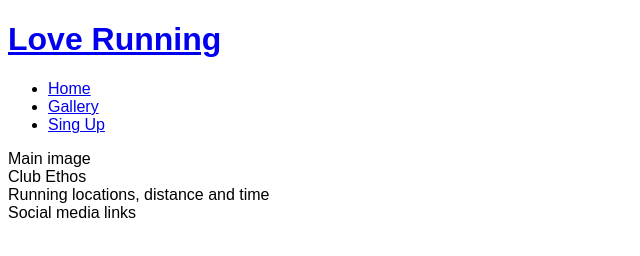
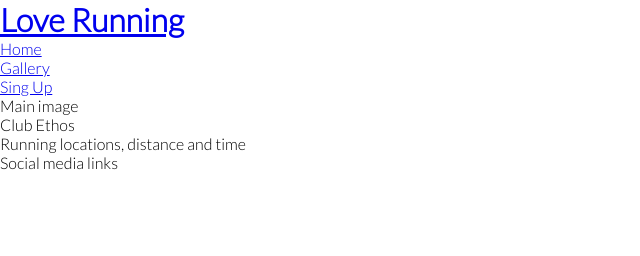
Before and after one commit to cinthiafontoura/love-running, a plain HTML site: page index.html in a window 1280 px wide. Shown: the whole page, without its empty margins (0-640 px from the left). Drawn offline with Linux system fonts and the light colour scheme.

Commit message:
Add google fonts, and set margin, padding and border to the root

```diff
--- a/assets/css/style.css
+++ b/assets/css/style.css
@@ -1,3 +1,11 @@
+@import url('https://fonts.googleapis.com/css2?family=Lato:wght@300&family=Oswald&display=swap');
+
+* {
+    margin: 0;
+    padding: 0;
+    border: none;
+}
+
 body {
-    font-family: Arial, Helvetica, sans-serif;
+    font-family: 'Lato', sans-serif
 }
```
